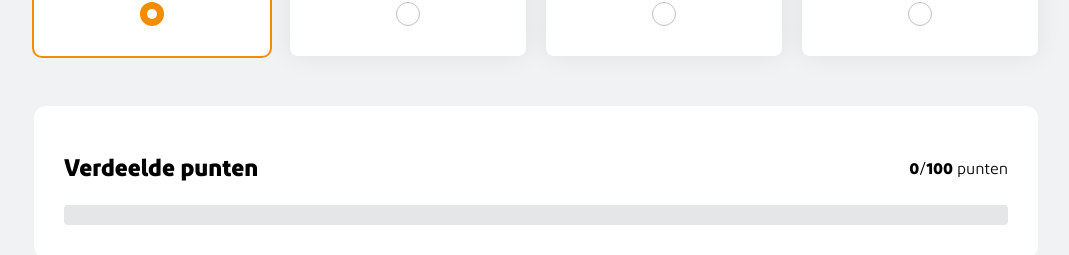
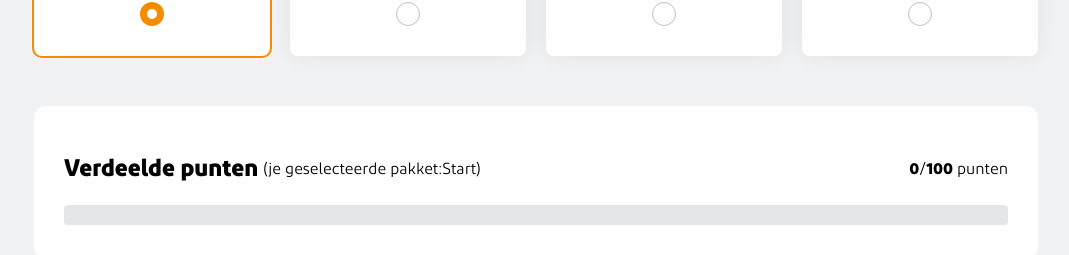
Before and after one commit to gerwinov/zg-point-distributer, a React (Create React App) app: page / in a window 1280 px wide. Shown: the part 991-1246 px from the top of the page, without its empty margins (104-1173 px from the left). Built offline with nearby package versions, Linux system fonts and the light colour scheme.

Commit message:
Added package to progressbar

```diff
--- a/src/components/distributer/Distributer.js
+++ b/src/components/distributer/Distributer.js
@@ -107,7 +107,7 @@ class Distributer extends React.Component {
           {radioButtons}
         </div>
         <div className={styles.progress}>
-          <ProgressBar max={this.props.points} value={this.props.pointsDistributed} />
+          <ProgressBar max={this.props.points} packageName={this.props.packageName} value={this.props.pointsDistributed} />
         </div>
         <div className={styles.sliders}>
           <h1 className={styles.title}>Wat {this.state.amountOfPeople > 1 ? 'doen jullie' : 'doe je'} graag online?</h1>
--- a/src/components/progressbar/ProgressBar.js
+++ b/src/components/progressbar/ProgressBar.js
@@ -5,7 +5,7 @@ function ProgressBar(props) {
     return (
       <div>
         <div className={styles.wrapper}>
-          <h2 className={styles.title}>Verdeelde punten</h2>
+          <span className={styles.titlewrapper}><h2 className={styles.title}>Verdeelde punten</h2><span>(je geselecteerde pakket:{ props.packageName })</span></span>
           <label htmlFor="progressbar"><strong>{props.value}</strong>/<strong>{props.max}</strong> punten</label>
         </div>
         <progress
--- a/src/components/progressbar/ProgressBar.module.scss
+++ b/src/components/progressbar/ProgressBar.module.scss
@@ -2,6 +2,15 @@
   display: flex;
   justify-content: space-between;
   align-items: center;
+}
+
+.titlewrapper {
+  display: flex;
+  align-items: center;
+}
+
+.title {
+  margin-right: 5px;
 }
 
 .progressbar{
```
